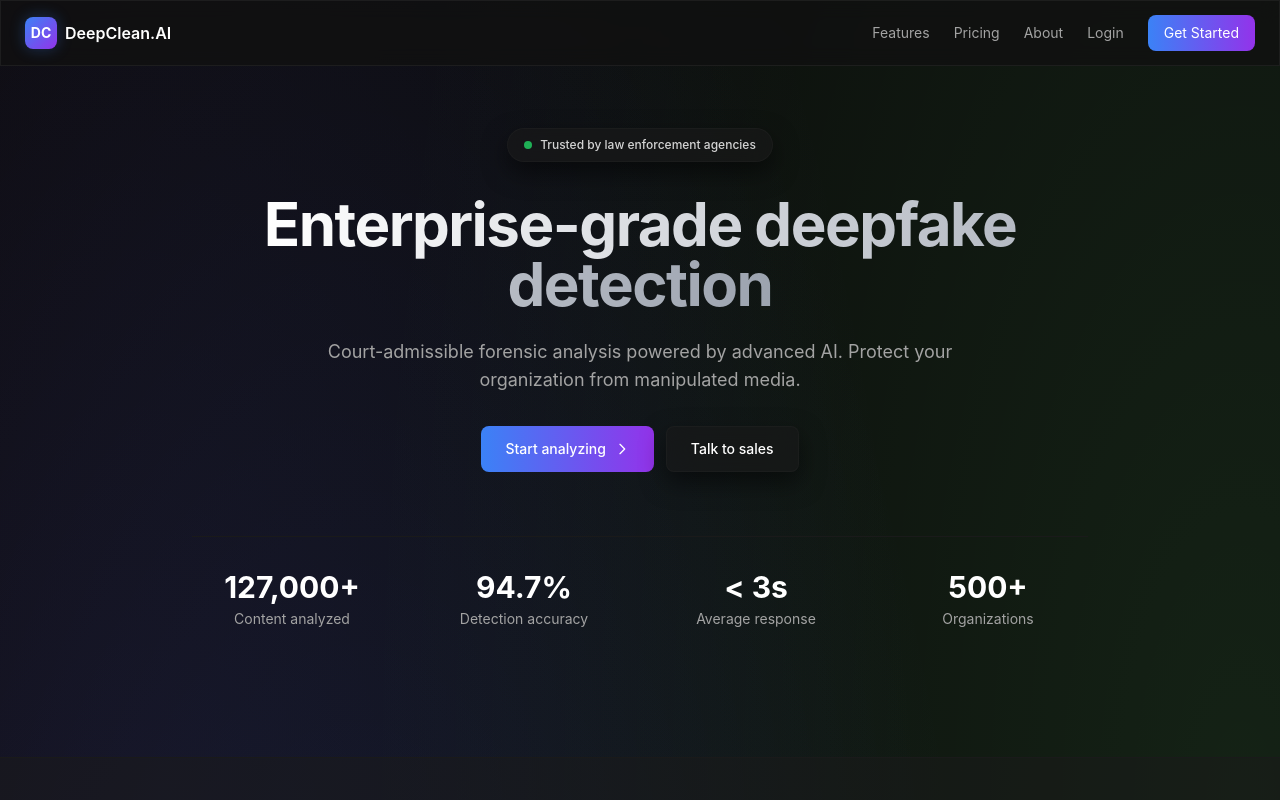
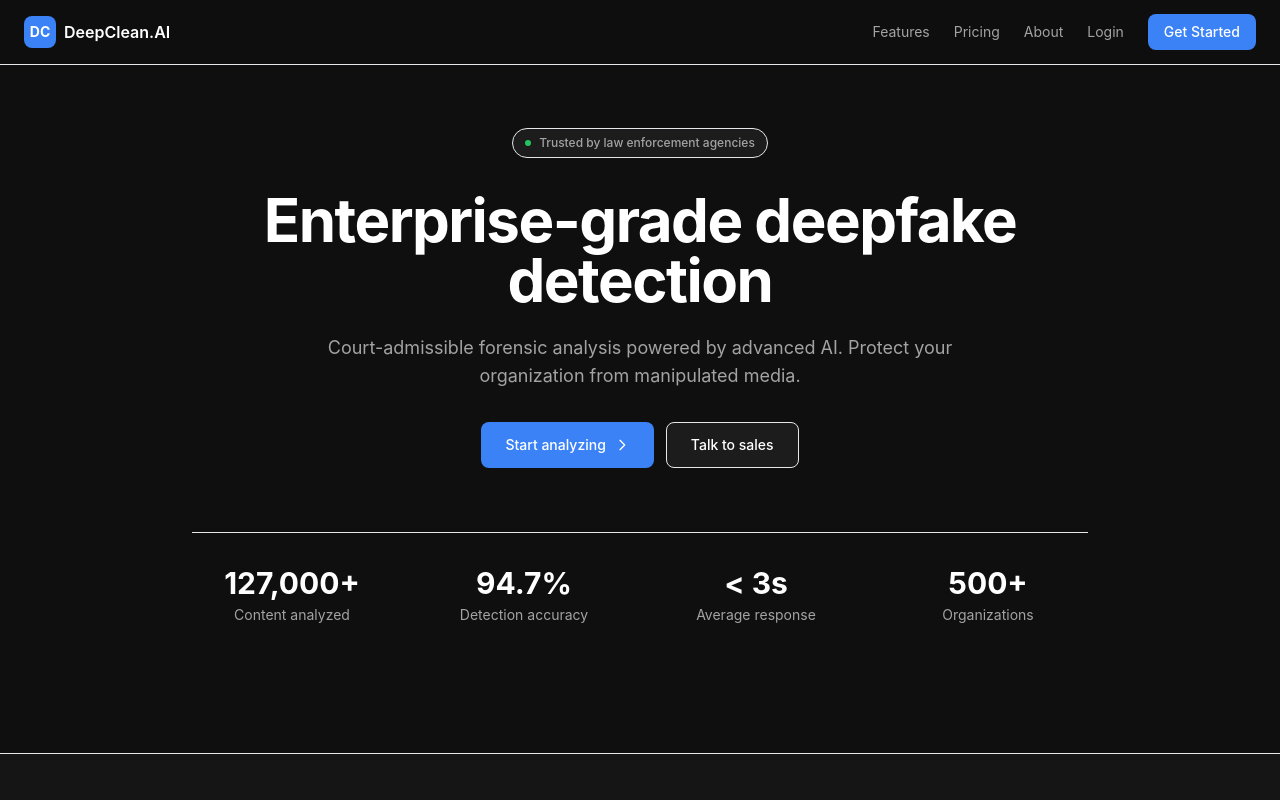
Before and after one commit to sumansingh20/DeepClean.Ai, a Next.js app in the folder frontend/: page / in a window 1280 px wide. Shown: the top 800 px of the page. Built offline with nearby package versions, Linux system fonts and the light colour scheme.

Commit message:
Simplified professional theme - removed excessive effects, cleaner design with better readability and feature differentiation

```diff
--- a/frontend/app/page.tsx
+++ b/frontend/app/page.tsx
@@ -4,13 +4,13 @@ import Link from "next/link";
 
 export default function Home() {
   return (
-    <div className="min-h-screen bg-white dark:bg-dark-100 dark:bg-mesh-gradient">
+    <div className="min-h-screen bg-white dark:bg-dark-100">
       {/* Navigation */}
-      <nav className="fixed top-0 left-0 right-0 z-50 glass">
+      <nav className="fixed top-0 left-0 right-0 z-50 border-b border-gray-200 dark:border-dark-300 bg-white/95 dark:bg-dark-100/95 backdrop-blur-sm">
         <div className="max-w-7xl mx-auto px-6">
           <div className="flex justify-between items-center h-16">
             <div className="flex items-center gap-2">
-              <div className="w-8 h-8 bg-gradient-to-br from-blue-500 to-purple-600 rounded-lg flex items-center justify-center shadow-glow-sm">
+              <div className="w-8 h-8 bg-blue-600 dark:bg-blue-500 rounded-lg flex items-center justify-center">
                 <span className="text-white font-bold text-sm">DC</span>
               </div>
               <span className="font-semibold text-gray-900 dark:text-white">DeepClean.AI</span>
@@ -21,7 +21,7 @@ export default function Home() {
               <Link href="/pricing" className="text-sm text-gray-600 dark:text-dark-600 hover:text-gray-900 dark:hover:text-white transition">Pricing</Link>
               <Link href="/about" className="text-sm text-gray-600 dark:text-dark-600 hover:text-gray-900 dark:hover:text-white transition">About</Link>
               <Link href="/login" className="text-sm text-gray-600 dark:text-dark-600 hover:text-gray-900 dark:hover:text-white transition">Login</Link>
-              <Link href="/register" className="px-4 py-2 bg-gradient-to-r from-blue-600 to-blue-500 dark:from-blue-500 dark:to-purple-600 text-white text-sm rounded-lg hover:shadow-glow-md transition-all">
+              <Link href="/register" className="px-4 py-2 bg-blue-600 dark:bg-blue-500 text-white text-sm font-medium rounded-lg hover:bg-blue-700 dark:hover:bg-blue-600 transition-colors">
                 Get Started
               </Link>
             </div>
@@ -33,21 +33,17 @@ export default function Home() {
       <section className="relative pt-32 pb-20 px-6">
         <div className="max-w-7xl mx-auto">
           {/* Trust Badge */}
-          <div className="flex justify-center mb-8 animate-fade-in">
-            <div className="glass-card px-4 py-2 rounded-full">
-              <div className="flex items-center gap-2">
-                <div className="w-2 h-2 bg-green-500 rounded-full animate-pulse"></div>
-                <span className="text-xs font-medium text-gray-700 dark:text-dark-700">Trusted by law enforcement agencies</span>
-              </div>
+          <div className="flex justify-center mb-8">
+            <div className="inline-flex items-center gap-2 px-3 py-1.5 bg-gray-100 dark:bg-dark-200 rounded-full border border-gray-200 dark:border-dark-300">
+              <div className="w-1.5 h-1.5 bg-green-500 rounded-full"></div>
+              <span className="text-xs font-medium text-gray-700 dark:text-dark-600">Trusted by law enforcement agencies</span>
             </div>
           </div>
 
           {/* Main Headline */}
-          <div className="text-center max-w-4xl mx-auto mb-12 animate-slide-up">
-            <h1 className="text-5xl md:text-6xl font-bold mb-6 tracking-tight">
-              <span className="bg-gradient-to-r from-gray-900 to-gray-600 dark:from-white dark:to-gray-400 bg-clip-text text-transparent">
-                Enterprise-grade deepfake detection
-              </span>
+          <div className="text-center max-w-4xl mx-auto mb-12">
+            <h1 className="text-5xl md:text-6xl font-bold text-gray-900 dark:text-white mb-6 tracking-tight">
+              Enterprise-grade deepfake detection
             </h1>
 
             <p className="text-lg text-gray-600 dark:text-dark-600 max-w-2xl mx-auto mb-8">
@@ -58,23 +54,23 @@ export default function Home() {
             <div className="flex flex-col sm:flex-row gap-3 justify-center mb-16">
               <Link
                 href="/analysis"
-                className="group px-6 py-3 bg-gradient-to-r from-blue-600 to-blue-500 dark:from-blue-500 dark:to-purple-600 text-white text-sm font-medium rounded-lg hover:shadow-glow-md transition-all inline-flex items-center justify-center gap-2"
+                className="px-6 py-3 bg-blue-600 dark:bg-blue-500 text-white text-sm font-medium rounded-lg hover:bg-blue-700 dark:hover:bg-blue-600 transition-colors inline-flex items-center justify-center gap-2"
               >
                 Start analyzing
-                <svg className="w-4 h-4 group-hover:translate-x-1 transition-transform" fill="none" stroke="currentColor" viewBox="0 0 24 24">
+                <svg className="w-4 h-4" fill="none" stroke="currentColor" viewBox="0 0 24 24">
                   <path strokeLinecap="round" strokeLinejoin="round" strokeWidth={2} d="M9 5l7 7-7 7" />
                 </svg>
               </Link>
               <Link
                 href="/contact"
-                className="px-6 py-3 glass-card text-gray-900 dark:text-white text-sm font-medium rounded-lg hover:bg-white/80 dark:hover:bg-dark-200/80 transition-all"
+                className="px-6 py-3 bg-white dark:bg-dark-200 text-gray-900 dark:text-white text-sm font-medium rounded-lg hover:bg-gray-50 dark:hover:bg-dark-300 transition-colors border border-gray-200 dark:border-dark-300"
               >
                 Talk to sales
               </Link>
             </div>
 
             {/* Stats */}
-            <div className="grid grid-cols-2 lg:grid-cols-4 gap-8 pt-8 border-t border-gray-200/50 dark:border-dark-200">
+            <div className="grid grid-cols-2 lg:grid-cols-4 gap-8 pt-8 border-t border-gray-200 dark:border-dark-300">
               {[
                 { value: "127,000+", label: "Content analyzed" },
                 { value: "94.7%", label: "Detection accuracy" },
--- a/frontend/styles/globals.css
+++ b/frontend/styles/globals.css
@@ -4,11 +4,14 @@
 
 @layer base {
   * {
-    @apply box-border;
+    margin: 0;
+    padding: 0;
+    box-sizing: border-box;
   }
+
   body {
     @apply bg-white dark:bg-dark-100 text-gray-900 dark:text-dark-700;
-    font-family: 'Inter', -apple-system, BlinkMacSystemFont, 'Segoe UI', Roboto, sans-serif;
+    font-family: 'Inter', -apple-system, BlinkMacSystemFont, 'Segoe UI', sans-serif;
     -webkit-font-smoothing: antialiased;
     -moz-osx-font-smoothing: grayscale;
   }
@@ -18,62 +21,31 @@ html {
   scroll-behavior: smooth;
 }
 
-/* Enhanced scrollbar */
+/* Clean scrollbar */
 ::-webkit-scrollbar {
-  width: 10px;
-  height: 10px;
+  width: 8px;
+  height: 8px;
 }
 
 ::-webkit-scrollbar-track {
-  @apply bg-transparent;
+  background: transparent;
 }
 
 ::-webkit-scrollbar-thumb {
-  @apply bg-gray-300 dark:bg-dark-300 rounded-full;
-  border: 2px solid transparent;
-  background-clip: padding-box;
+  background: #d4d4d4;
+  border-radius: 4px;
+}
+
+.dark ::-webkit-scrollbar-thumb {
+  background: #404040;
 }
 
 ::-webkit-scrollbar-thumb:hover {
-  @apply bg-gray-400 dark:bg-dark-400;
+  background: #a3a3a3;
 }
 
-/* Glassmorphism utility classes */
-@layer utilities {
-  .glass {
-    -webkit-backdrop-filter: blur(16px);
-    backdrop-filter: blur(16px);
-    background-color: rgba(255, 255, 255, 0.8);
-    border: 1px solid rgba(229, 229, 229, 0.5);
-  }
-
-  .dark .glass {
-    background-color: rgba(17, 17, 17, 0.8);
-    border-color: rgba(45, 45, 45, 0.5);
-  }
-
-  .glass-card {
-    -webkit-backdrop-filter: blur(12px);
-    backdrop-filter: blur(12px);
-    background-color: rgba(255, 255, 255, 0.6);
-    border: 1px solid rgba(229, 229, 229, 0.5);
-    box-shadow: 0 10px 25px rgba(0, 0, 0, 0.1);
-  }
-
-  .dark .glass-card {
-    background-color: rgba(26, 26, 26, 0.6);
-    border-color: rgba(45, 45, 45, 0.3);
-    box-shadow: 0 10px 25px rgba(0, 0, 0, 0.5);
-  }
-
-  .gradient-text {
-    @apply bg-clip-text text-transparent bg-gradient-to-r from-blue-500 via-purple-500 to-pink-500;
-  }
-}
-
-/* Smooth transitions for theme switching */
-* {
-  @apply transition-colors duration-200;
+.dark ::-webkit-scrollbar-thumb:hover {
+  background: #525252;
 }
 
 /* Beautiful Animations */
--- a/frontend/tailwind.config.ts
+++ b/frontend/tailwind.config.ts
@@ -11,58 +11,23 @@ const config: Config = {
       colors: {
         dark: {
           50: '#fafafa',
-          100: '#0a0a0a',
-          150: '#111111',
-          200: '#1a1a1a',
-          250: '#222222',
-          300: '#2d2d2d',
-          400: '#3d3d3d',
+          100: '#0f0f0f',
+          200: '#1c1c1c',
+          300: '#262626',
+          400: '#404040',
           500: '#737373',
           600: '#a3a3a3',
-          700: '#d4d4d4',
-          800: '#e5e5e5',
-          900: '#f5f5f5',
-        },
-        accent: {
-          blue: '#0ea5e9',
-          purple: '#a855f7',
-          pink: '#ec4899',
-          green: '#10b981',
+          700: '#e5e5e5',
+          800: '#f5f5f5',
+          900: '#ffffff',
         },
       },
       fontFamily: {
-        sans: ['Inter', '-apple-system', 'BlinkMacSystemFont', 'Segoe UI', 'Roboto', 'sans-serif'],
-        mono: ['JetBrains Mono', 'Menlo', 'Monaco', 'Courier New', 'monospace'],
+        sans: ['Inter', '-apple-system', 'BlinkMacSystemFont', 'Segoe UI', 'sans-serif'],
       },
-      backgroundImage: {
-        'gradient-radial': 'radial-gradient(ellipse at center, var(--tw-gradient-stops))',
-        'gradient-dark': 'linear-gradient(to bottom, #0a0a0a 0%, #1a1a1a 100%)',
-        'mesh-gradient': 'radial-gradient(at 27% 37%, hsla(215, 98%, 61%, 0.1) 0px, transparent 50%), radial-gradient(at 97% 21%, hsla(125, 98%, 72%, 0.1) 0px, transparent 50%), radial-gradient(at 52% 99%, hsla(354, 98%, 61%, 0.1) 0px, transparent 50%), radial-gradient(at 10% 29%, hsla(256, 96%, 67%, 0.1) 0px, transparent 50%)',
-      },
-      boxShadow: {
-        'glow-sm': '0 0 15px rgba(59, 130, 246, 0.3)',
-        'glow-md': '0 0 25px rgba(59, 130, 246, 0.4)',
-        'glow-lg': '0 0 35px rgba(59, 130, 246, 0.5)',
-        'dark': '0 4px 20px rgba(0, 0, 0, 0.5)',
-      },
-      animation: {
-        'fade-in': 'fadeIn 0.5s ease-in-out',
-        'slide-up': 'slideUp 0.4s ease-out',
-        'shimmer': 'shimmer 2s linear infinite',
-      },
-      keyframes: {
-        fadeIn: {
-          '0%': { opacity: '0' },
-          '100%': { opacity: '1' },
-        },
-        slideUp: {
-          '0%': { transform: 'translateY(20px)', opacity: '0' },
-          '100%': { transform: 'translateY(0)', opacity: '1' },
-        },
-        shimmer: {
-          '0%': { backgroundPosition: '-1000px 0' },
-          '100%': { backgroundPosition: '1000px 0' },
-        },
+      borderColor: {
+        DEFAULT: '#e5e5e5',
+        dark: '#262626',
       },
     },
   },
```
Also changed, not shown: frontend/app/register/page.tsx (+8 -8 lines).
